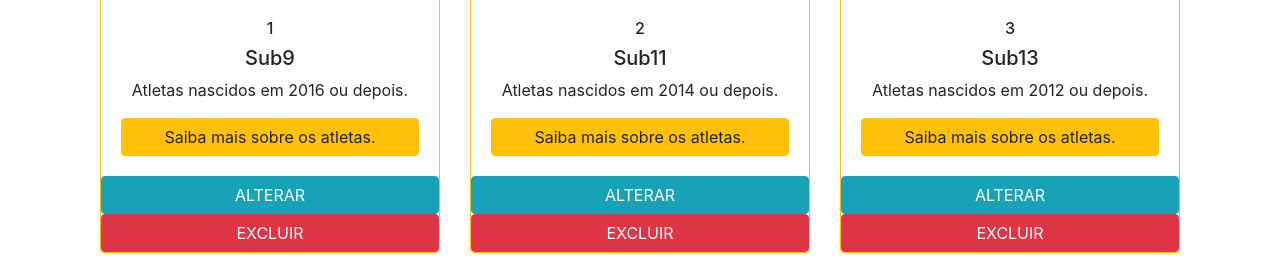
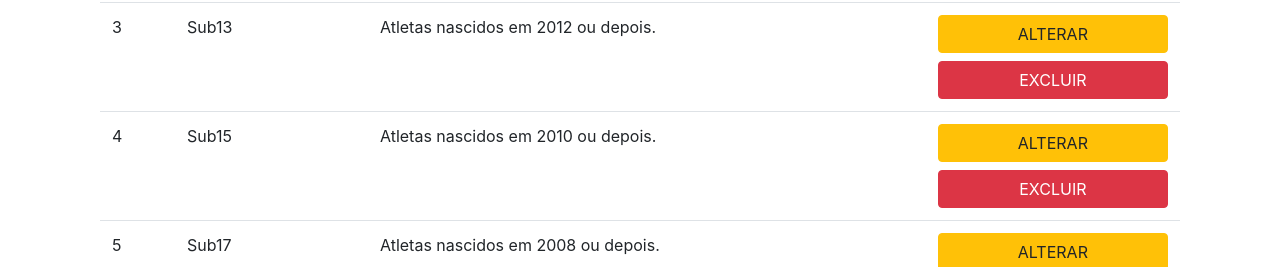
Before and after one commit to leticiakonno/badminton_itape, a PHP site: page /categorias_lista.php in a window 1280 px wide. Shown: the part 408-675 px from the top of the page. Run offline with PHP 8.4, Linux system fonts and the light colour scheme; data comes from the database, SQL or seed files in the repository; data that the repository does not hold is empty.

Commit message:
modified:   admin/atletas_lista.php 	modified:   admin/categorias_lista.php

```diff
--- a/admin/atletas_lista.php
+++ b/admin/atletas_lista.php
@@ -40,8 +40,6 @@ $totalRows  =   ($lista)->num_rows;
             <tr> <!--linha da tabela-->
                 <th class="hidden">ID</th> <!--célula do cabeçalho-->
                 <th>NOME</th>
-                <th>CATEGORIA</th>
-                <th>DESTAQUE</th>
                 <th>DESCRIÇÃO</th>
                 <th>DATA DE NASCIMENTO</th>
                 <th>DATA DE CADASTRO</th>
--- a/admin/categorias_lista.php
+++ b/admin/categorias_lista.php
@@ -25,39 +25,45 @@ $totalRows  = ($lista)->num_rows;
     <meta name="viewport" content="width=device-width, initial-scale=1.0">
     <title>Categorias</title>
 <link rel="stylesheet" href="https://cdn.jsdelivr.net/npm/bootstrap@4.6.2/dist/css/bootstrap.min.css" integrity="sha384-xOolHFLEh07PJGoPkLv1IbcEPTNtaed2xpHsD9ESMhqIYd0nLMwNLD69Npy4HI+N" crossorigin="anonymous"></head>
+<link rel="stylesheet" href="../css/meu_estilo.css">
 <body>
     <main class="container">
-        <div class="col-xs-12 col-sm-8 col-sm-offset-2 col-md-12">
+        <div class="col-xs-12 col-sm-8 col-sm-offset-2 col-md-12"> <!--div de dimensionamento-->
             <h1 class="alert alert-warning text-center">Lista de Categorias</h1>
-            <br>
+            <div class="btn btn-warning disabled">
+                Total de Categorias:
+                <small class="badge"><?php echo $totalRows; ?></small>
+            </div>
+            <!-- table -->
+        <table class="table table-hover table-condensed tbopacidade">
+            <thead> <!--cabeçalho da tabela-->
+                <tr> <!--linha da tabela-->
+                <th class="hidden">ID</th> <!--célula do cabeçalho-->
+                <th>NOME</th>
+                <th>DESCRIÇÃO</th>
+                 <th>
                     <a
                         href="categorias_insere.php"
-                        class="btn btn-warning btn-xs"
-                        role="group"
+                        class="btn btn-block btn-primary btn-xs"
                     >
                         <span class="hidden-xs">ADICIONAR <br></span>
                         <span class="glyphicon glyphicon-plus"></span>
-
                     </a>
-            <br>
-            <div class="row row-cols-1 row-cols-md-3 g-5"> <!--Inicio dos cards-->
-                <!--Abre estrutura de repetição -->
+                </th>
+                </tr>
+        </thead>
+        <tbody>
+            <!--Abre estrutura de repetição-->
             <?php do { ?>
-                <div class="col">
-                    <div class="card text-center border-warning mb-3">
-                    <img src="../imagens/<?php echo $row['imagem_categoria']; ?>" class="card-img-top"
-                        alt=""
-                        width="100px">
-                    <div class="card-body">
-                        <H6><?php echo $row['id_categoria']; ?></H6>
-                        <h5><?php echo $row['nome_categoria']; ?></h5>
-                        <p><?php echo $row['descri_categoria']; ?></p>
-                        <a href="#" class="btn btn-warning btn-block">Saiba mais sobre os atletas.</a>
-                    </div>
+                 <tr>
+                    <td class="hidden"><?php echo $row['id_categoria']; ?></td>
+                    <td><?php echo $row['nome_categoria']; ?></td>
+                    <td><?php echo $row['descri_categoria']; ?></td>
+                    <td>
                         <a
-                        href="categoria_atualiza.php?id_categoria=<?php echo $row['id_categoria']; ?>"
+                            href="categorias_atualiza.php?id_categoria=<?php echo $row['id_categoria']; ?>"
+                            class="btn btn-block btn-warning btn-xs"
                             target="_self"
-                        class="btn btn-info btn-xs "
                             role="button"
                         >
                             <span class="hidden-xs">ALTERAR<br></span>
@@ -65,16 +71,20 @@ $totalRows  = ($lista)->num_rows;
                         </a>
                         <button
                         data-id="<?php echo $row['id_categoria']; ?>"
-                        data-nome="<?php echo $row['descri_categoria']; ?>"
-                        class="btn btn-danger btn-xs delete"
+                        data-nome="<?php echo $row['nome_categoria']; ?>"
+                        class="btn btn-danger btn-xs btn-block delete"
                     >
                         <span class="hidden-xs">EXCLUIR<br></span>
                         <span class="glyphicon glyphicon-trash"></span>
                     </button>
-                    </div>
-                </div>
-                  <?php } while($row = $lista->fetch_assoc()); ?>
-                </div> <!--fim dos cards-->
+                </td>
+            </tr>
+            <?php }while($row = $lista->fetch_assoc());  ?>
+            <!-- Fechar a estrutura de repetição -->
+        </tbody>
+        </table>
+
+
         </div> <!--fecha div dimensionamento-->
     </main>
 
```
Lines whose indentation alone changed are shown as unchanged.
